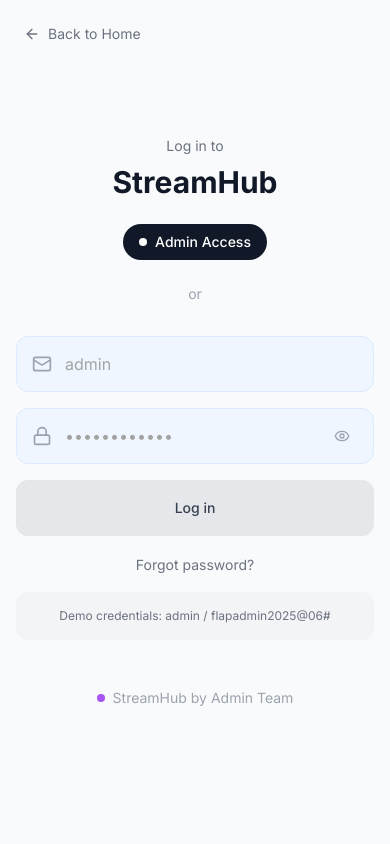
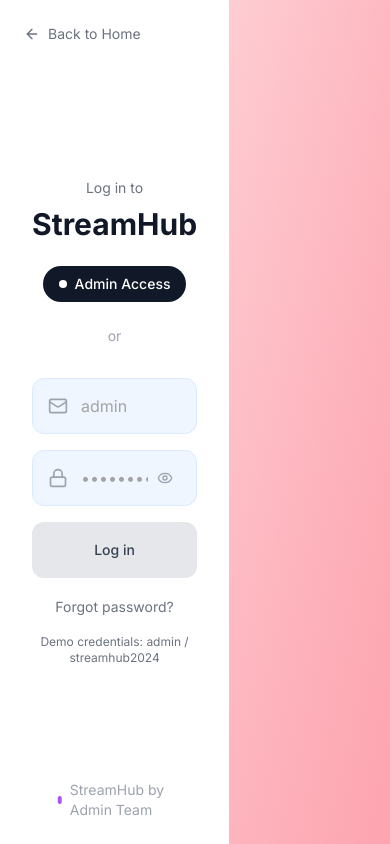
Before and after one commit to heymilind/Streamvid, a Next.js app: page /admin in a window 390 px wide. Built offline with nearby package versions, Linux system fonts and the light colour scheme.

Commit message:
feat: update admin login to split-screen design
Implement two-panel layout with responsive split and modern aesthetics.

#VERCEL_SKIP

Co-authored-by: Milind Chand Boro <93376151+heymilind@users.noreply.github.com>

```diff
--- a/app/admin/page.tsx
+++ b/app/admin/page.tsx
@@ -75,16 +75,17 @@ export default function AdminPage() {
   }
 
   return (
-    <div className="min-h-screen bg-gray-50">
+    <div className="min-h-screen flex">
+      {/* Left Panel - Login Form */}
+      <div className="flex-1 bg-white flex items-center justify-center px-8 relative">
         {/* Back to Home Link */}
-      <div className="absolute top-6 left-6 z-10">
+        <div className="absolute top-6 left-6">
           <Link href="/" className="flex items-center gap-2 text-gray-500 hover:text-gray-700 transition-colors">
             <ArrowLeft className="w-4 h-4" />
             <span className="text-sm">Back to Home</span>
           </Link>
         </div>
 
-      <div className="flex items-center justify-center min-h-screen px-4">
         <div className="w-full max-w-sm">
           {/* Header */}
           <div className="text-center mb-8">
@@ -171,19 +172,32 @@ export default function AdminPage() {
             </div>
 
             {/* Demo Credentials */}
-            <div className="text-center mt-6 p-4 bg-gray-100 rounded-xl">
-              <p className="text-xs text-gray-500">Demo credentials: admin / flapadmin2025@06#</p>
+            <div className="text-center mt-6">
+              <p className="text-xs text-gray-500">Demo credentials: admin / streamhub2024</p>
+            </div>
           </div>
         </div>
 
         {/* Footer */}
-          <div className="text-center mt-12">
+        <div className="absolute bottom-6 left-1/2 transform -translate-x-1/2">
           <div className="flex items-center justify-center gap-2 text-sm text-gray-400">
             <div className="w-2 h-2 bg-purple-500 rounded-full"></div>
             <span>StreamHub by Admin Team</span>
           </div>
         </div>
       </div>
+
+      {/* Right Panel - Decorative */}
+      <div className="flex-1 bg-gradient-to-br from-rose-200 to-rose-300 relative overflow-hidden">
+        {/* Decorative Elements */}
+        <div className="absolute inset-0 opacity-10">
+          <div className="absolute top-1/4 right-1/4 w-32 h-32 border border-white/20 rounded-lg transform rotate-12"></div>
+          <div className="absolute bottom-1/3 left-1/4 w-24 h-24 border border-white/20 rounded-lg transform -rotate-12"></div>
+          <div className="absolute top-1/2 right-1/2 w-16 h-16 border border-white/20 rounded-lg transform rotate-45"></div>
+        </div>
+
+        {/* Subtle Pattern Overlay */}
+        <div className="absolute inset-0 bg-gradient-to-t from-rose-300/20 to-transparent"></div>
       </div>
     </div>
   )
```
Lines whose indentation alone changed are shown as unchanged.
